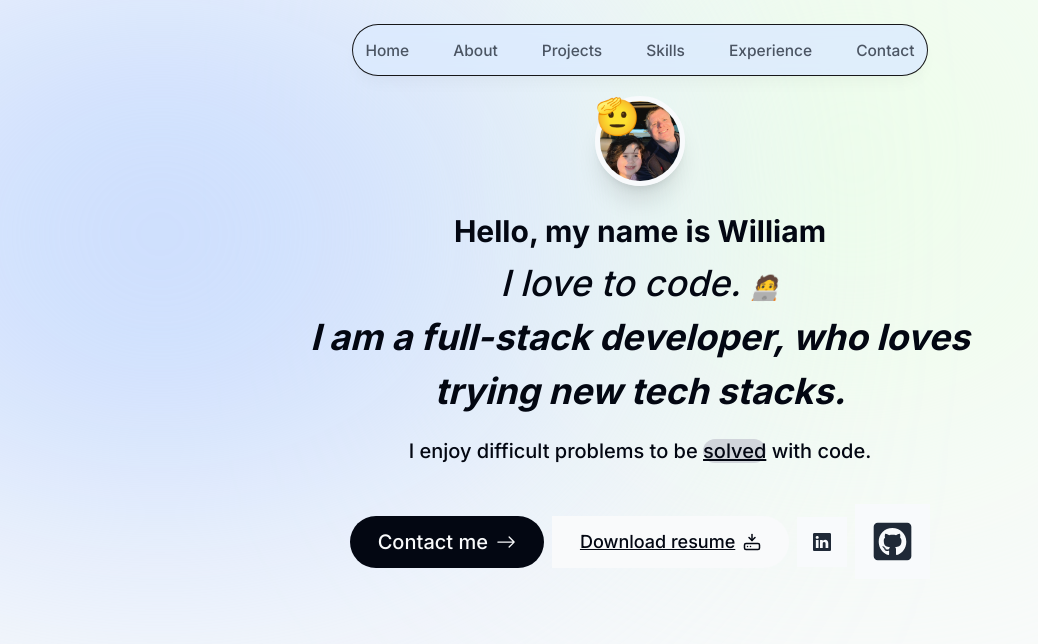
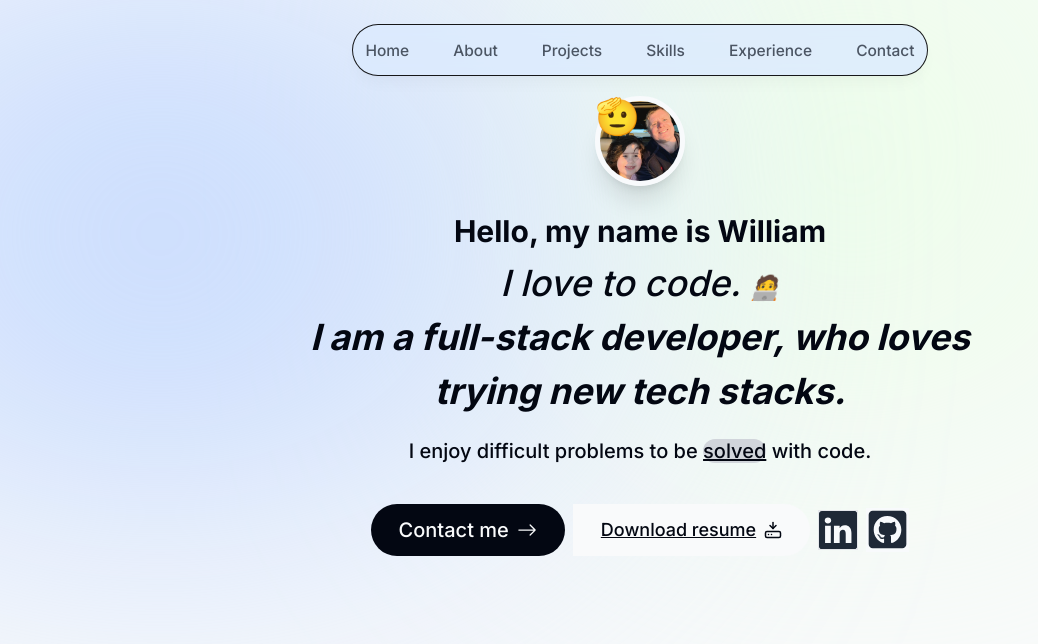
Before and after one commit to addicted2crypto/new_portfolio, a Next.js app: page / in a window 1280 px wide. Shown: the top 644 px of the page, without its empty margins (0-1038 px from the left). Built offline with nearby package versions, Linux system fonts and the light colour scheme.

Commit message:
links to git and linkden

```diff
--- a/src/app/components/intro.tsx
+++ b/src/app/components/intro.tsx
@@ -80,13 +80,16 @@ export default function Intro() {
 
                     <a className='group bg-gray-50 px-7 py-3 flex items-center gap-2 rounded-e-full underline outline-none focus:scale-110 hover:scale-110 ' href="/resume.pdf" download>
                         Download resume
-                        <LuHardDriveDownload className='opacity-69 group-hover:translate-y-1 transition'/></a>
-
-                    <a className='bg-slate-50 text-gray-800 p-4 flex items-center gap-2 rounded-rull'>
-                        <BsLinkedin className='opacity-69 group-hover:translate-x-1 transition'/>
+                        <LuHardDriveDownload className='opacity-69 group-hover:translate-y-1 transition'/>
                     </a>
-                    <a className='bg-slate-50 text-gray-800 p-4 flex items-center gap-2 text-[2.69rem] rounded-rull'>
-                        <FaGithubSquare className='opacity-69 group-hover:translate-x-1 transition'/>
+                            {/* note to myself the colors are a little diffrent to highlight the first inline contact link */}
+                    <a className=' bg-slate-50 text-gray-800 hover:text-gray-950 flex items-center gap-2 text-[2.39rem] opacity-69 rounded-rull opacity-69 hover:scale-[1.15] active:scale-[115] transition border dark:bg-white/10 dark:text-white-60'
+                    href="https://www.linkedin.com/in/william360/" target='_blank'>
+                        <BsLinkedin />
+                    </a>
+                    <a className='bg-slate-50 text-gray-800 hover:text-gray-950 flex items-center gap-2 text-[2.69rem] rounded-rull opacity-69 hover:scale-[1.15] active:scale-[1.15] transition border:bg-white/10 dark:text-white-[69]'
+                    href="https://github.com/addicted2crypto/">
+                        <FaGithubSquare />
                     </a>
                 </motion.div>
             </motion.section>
```
